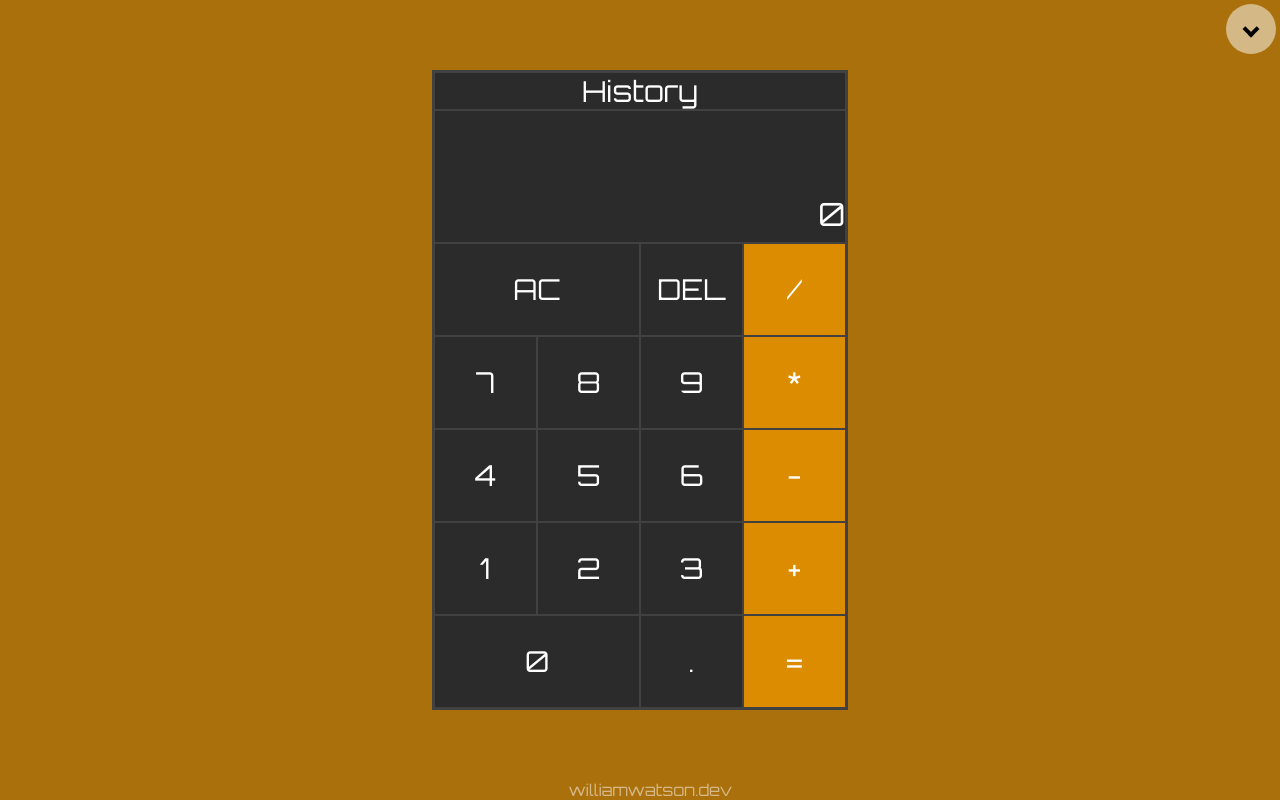
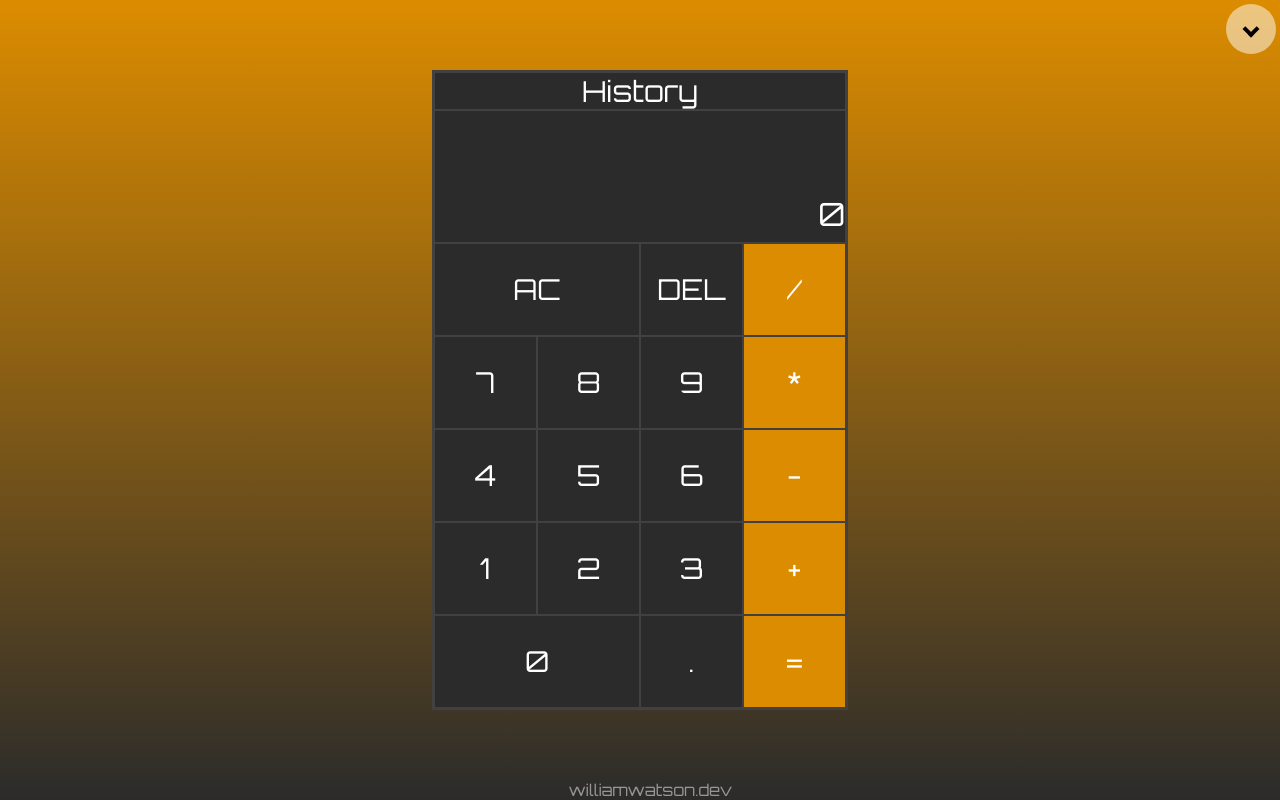
Before and after one commit to willswats/react-calculator, a React (Create React App) app: page / in a window 1280 px wide. Built offline with nearby package versions, Linux system fonts and the light colour scheme; some icons are missing.

Commit message:
Prevent error when evaluating '-'

```diff
--- a/src/components/Calculator/Calculator.js
+++ b/src/components/Calculator/Calculator.js
@@ -145,7 +145,8 @@ const reducer = (state, { type, payload }) => {
       if (
         state.currentOperand === '' ||
         state.previousOperand === '' ||
-        state.operation === ''
+        state.operation === '' ||
+        isNaN(state.currentOperand)
       )
         return state;
       // Don't update history if error
--- a/src/index.css
+++ b/src/index.css
@@ -13,5 +13,6 @@
 html,
 body {
   color: #fff;
-  background-color: #aa700c;
+  background-image: linear-gradient(#dc8c00, #2b2b2b);
+  background-color: #2b2b2b;
 }
```
